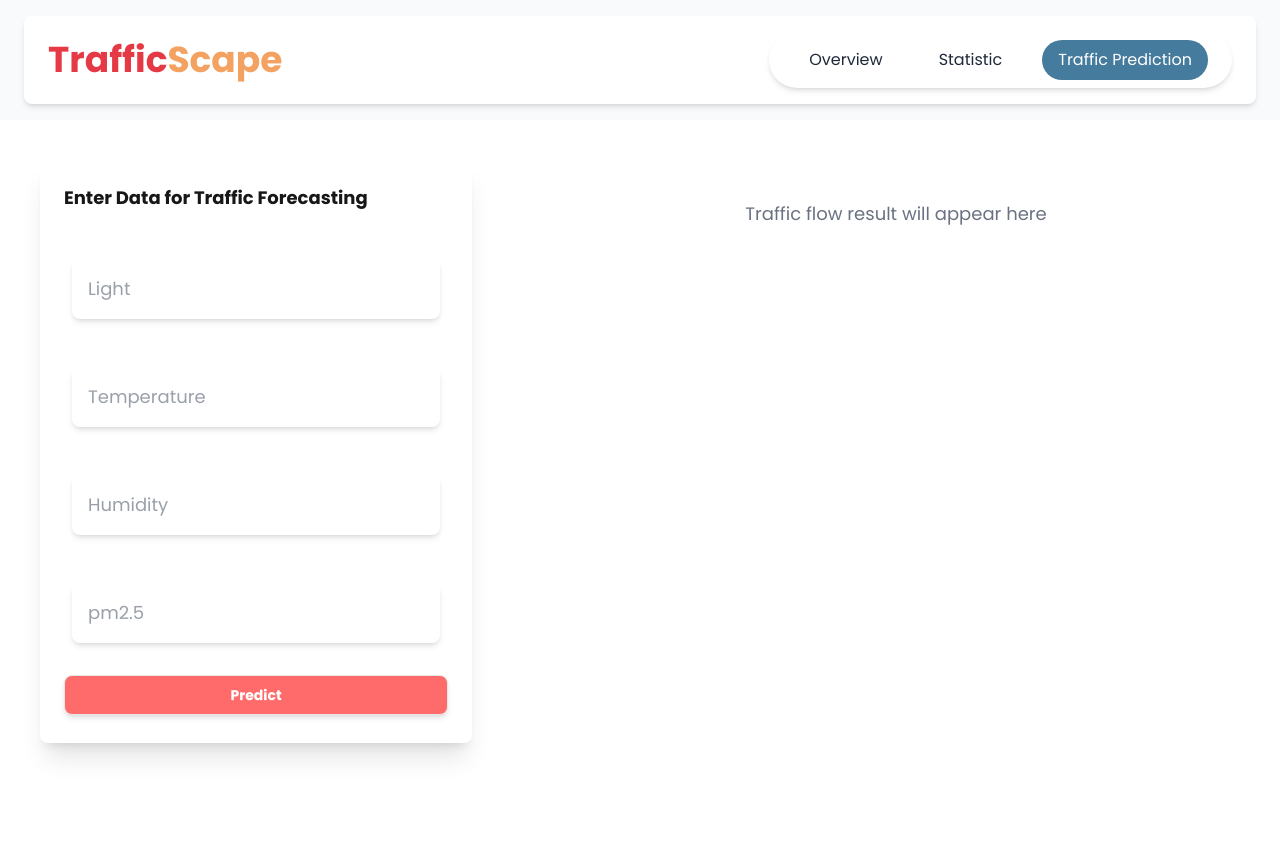
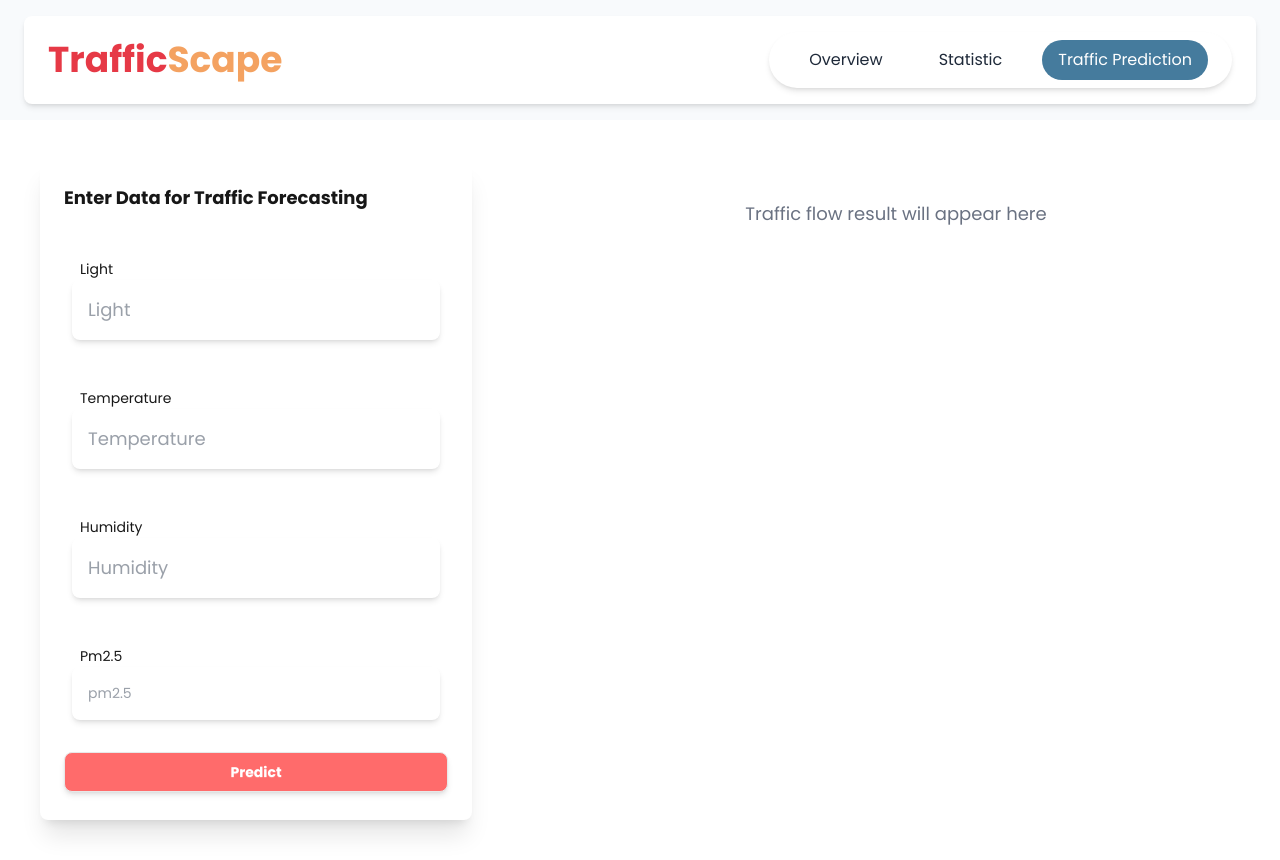
Before and after one commit to Thanchida/TrafficScape, a Next.js app in the folder frontend/: page /prediction in a window 1280 px wide. Before the commit the page ends 800 px from the top, so only its background shows below. Built offline with nearby package versions, Linux system fonts and the light colour scheme.

Commit message:
Implement label text

```diff
--- a/frontend/app/prediction/page.tsx
+++ b/frontend/app/prediction/page.tsx
@@ -61,8 +61,11 @@ export default function Page() {
                         <form onSubmit={handleSubmit} className="space-y-10 w-full">
                         <div className="mt-8 space-x-2 gap-4 mb-6 p-2">
                             <div>
-                                <label className="w-full">
-                                    <input type="text"
+                                <label className="w-full px-2 py-1">
+                                    Light
+                                    <input id="light-input"
+                                            value={Light}
+                                           type="text"
                                            placeholder="Light"
                                            required className="w-full p-4 text-lg text-gray-700 rounded-lg shadow-md focus:ring-2 focus:ring-[#FF6B6B]"
                                            onChange={(e) => setLight(e.target.value)}/>
@@ -71,8 +74,11 @@ export default function Page() {
                         </div>
                         <div className="mt-8 space-x-2 gap-4 mb-6 p-2">
                             <div>
-                                <label className="w-full">
-                                    <input type="text"
+                                <label className="w-full px-2 py-1">
+                                    Temperature
+                                    <input id="temperature-input"
+                                           value={Temp}
+                                           type="text"
                                            placeholder="Temperature"
                                            required className="w-full p-4 text-lg text-gray-700 rounded-lg shadow-md focus:ring-2 focus:ring-[#FF6B6B]"
                                            onChange={(e) => setTemp(e.target.value)}/>
@@ -81,8 +87,11 @@ export default function Page() {
                         </div>
                         <div className="mt-8 space-x-2 gap-4 mb-6 p-2">
                             <div>
-                                <label className="w-full">
-                                    <input type="text"
+                                <label className="w-full px-2 py-1">
+                                    Humidity
+                                    <input id="humidity-input"
+                                           value={Humidity}
+                                           type="text"
                                            placeholder="Humidity"
                                            required className="w-full p-4 text-lg text-gray-700 rounded-lg shadow-md focus:ring-2 focus:ring-[#FF6B6B]"
                                            onChange={(e) => setHumidity(e.target.value)}/>
@@ -91,15 +100,19 @@ export default function Page() {
                         </div>
                         <div className="mt-8 space-x-2 gap-4 mb-6 p-2">
                             <div>
-                                <label className="w-full">
-                                    <input type="text"
+                                <label className="w-full px-2 py-1">
+                                    Pm2.5
+                                    <input id="pm-input"
+                                           value={PM2_5}
+                                           type="text"
                                            placeholder="pm2.5"
-                                           required className="w-full p-4 text-lg text-gray-700 rounded-lg shadow-md focus:ring-2 focus:ring-[#FF6B6B]"
+                                           required className="w-full p-4 text-md text-gray-700 rounded-lg shadow-md focus:ring-2 focus:ring-[#FF6B6B]"
                                            onChange={(e) => setPM2_5(e.target.value)}/>
                                 </label>
                             </div>
                         </div>
-                        <button type="submit"
+                        <button id="predict-button"
+                                type="submit"
                                 className="btn bg-[#FF6B6B] w-full text-white px-20 py-2 rounded-lg shadow-md hover:bg-[#FF4757] transition-all mb-1">Predict</button>
                         </form>
                     </div>
@@ -107,7 +120,8 @@ export default function Page() {
             </div>
             <div className="col-span-3 flex justify-center">
                 {predictionData && predictionArray.length > 0 ? (
-                    <div className="card shadow-xl p-6 w-full max-w-4xl bg-white rounded-2xl">
+                    <div id="prediction-card"
+                         className="card shadow-xl p-6 w-full max-w-4xl bg-white rounded-2xl">
                         <div className="grid grid-cols-1 sm:grid-cols-2 md:grid-cols-2 lg:grid-cols-2 gap-4">
                             {predictionArray.map(([key, value], index) => (
                                 <div
```
